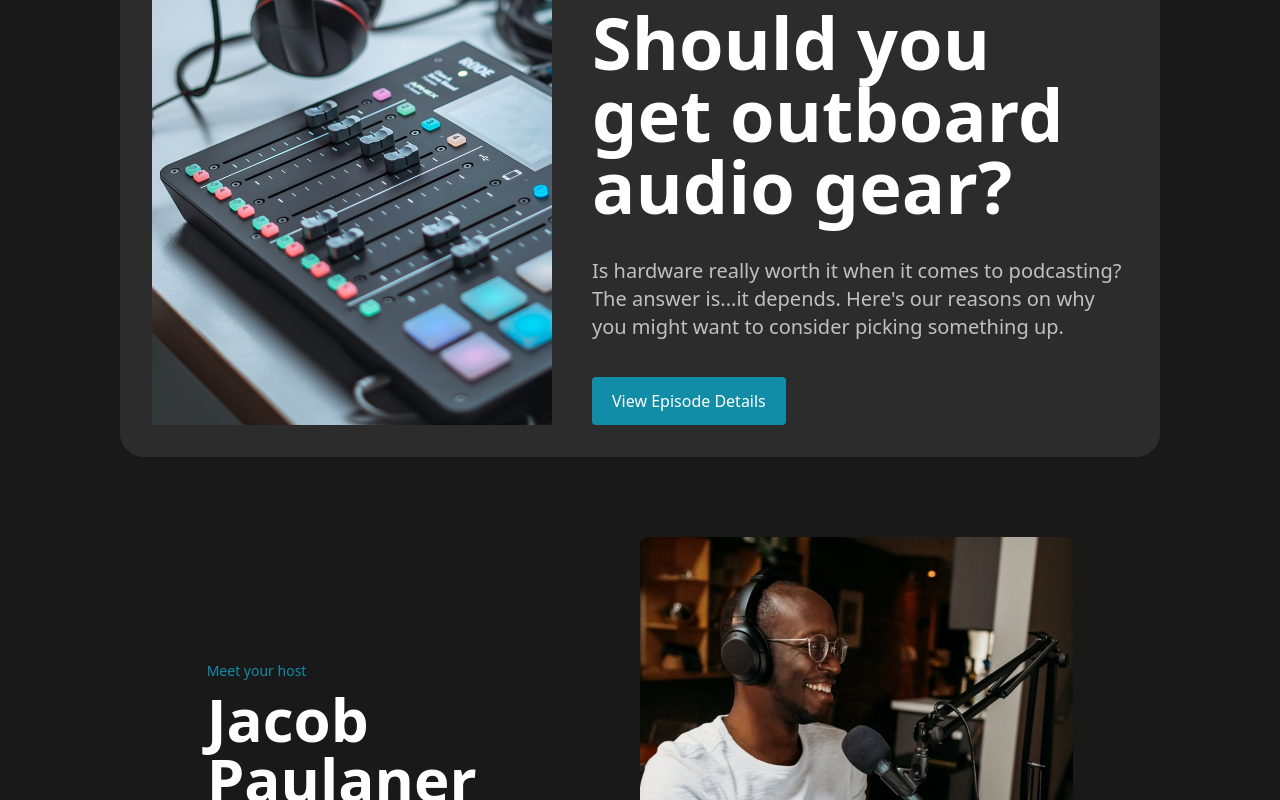
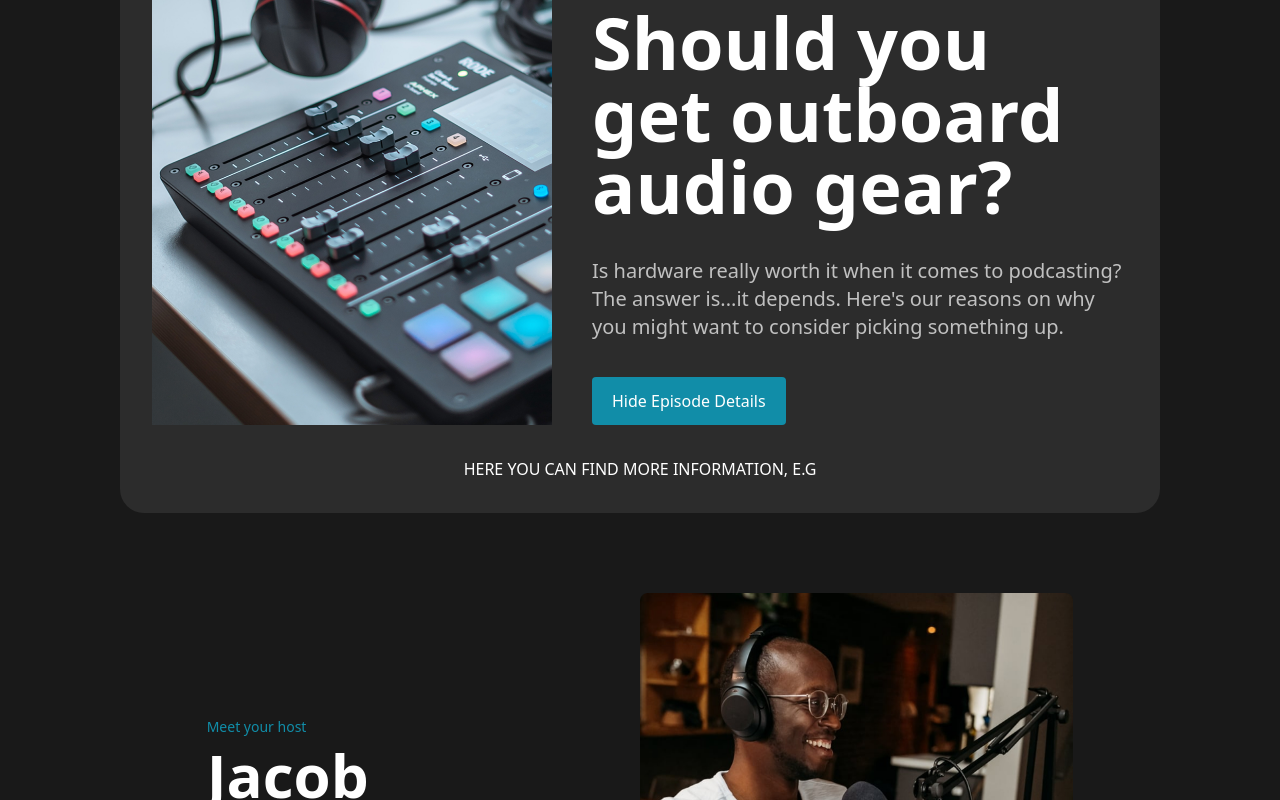
Before and after one commit to yevhenii-kapustian/jestSiteAssignment, a Next.js app: page / in a window 1280 px wide. Both pictures are taken after a click on the button "View Episode Details". Shown: the part 1220-2020 px from the top of the page. Built offline with nearby package versions, Linux system fonts and the light colour scheme.

Commit message:
Added one more integration test

```diff
--- /dev/null
+++ b/src/components/EpisodeItemsDetails/index.tsx
@@ -0,0 +1,9 @@
+const EpisodeItemsDetails = () => {
+    return(
+        <div className="mt-8 text-center">
+            <p className="uppercase">Here you can find more information, e.g</p>
+        </div>
+    )
+}
+
+export default EpisodeItemsDetails
--- a/src/components/LatestEpisodesSection/EpisodeItems/index.tsx
+++ b/src/components/LatestEpisodesSection/EpisodeItems/index.tsx
@@ -1,17 +1,28 @@
 import Image from "next/image"
 import { EpisodesType } from "@/types/episodesType"
 import { buttonStyles } from "@/styles/button"
+import EpisodeItemsDetails from "@/components/EpisodeItemsDetails"
+import { useState } from "react"
 
 const EpisodeItems = ({image, episodeNumber, title, description}: EpisodesType) => {
+    const [isOpen, setIsOpen] = useState<boolean>(false)
+
+    const handleClick = (): void => {
+        setIsOpen(!isOpen)
+    }
+
     return(
-        <div className="max-w-350 p-8 flex bg-[#2C2C2C] rounded-3xl gap-10 max-[759px]:flex-col">
-            <Image data-testid="target-itemImage" className="max-w-100 max-lg:max-w-80 max-[759px]:min-w-full max-[759px]:w-70" src={image} alt={title} width={1000} height={1000}/>
-            <div className="flex flex-col justify-between gap-5">
-                <p className="text-[#118DA8] max-sm:text-[14px]">Episode {episodeNumber}</p>
-                <h5 className="text-7xl font-semibold max-lg:text-5xl max-sm:text-4xl">{title}</h5>
-                <p className="text-xl opacity-70 max-lg:text-[14px]">{description}</p>
-                <button className={buttonStyles}>View Episode Details</button>
+        <div className="max-w-350 p-8 bg-[#2C2C2C] rounded-3xl">
+            <div className="flex gap-10 max-[759px]:flex-col">
+                <Image data-testid="target-itemImage" className="max-w-100 max-lg:max-w-80 max-[759px]:min-w-full max-[759px]:w-70" src={image} alt={title} width={1000} height={1000}/>
+                <div className="flex flex-col justify-between gap-5">
+                    <p className="text-[#118DA8] max-sm:text-[14px]">Episode {episodeNumber}</p>
+                    <h5 className="text-7xl font-semibold max-lg:text-5xl max-sm:text-4xl">{title}</h5>
+                    <p className="text-xl opacity-70 max-lg:text-[14px]">{description}</p>
+                    <button onClick={handleClick} className={buttonStyles}>{isOpen ? "Hide Episode Details" : "View Episode Details"}</button>
+                </div>
             </div>
+            {isOpen && <EpisodeItemsDetails/>}
         </div>
     )
 }
--- a/src/components/LatestEpisodesSection/index.tsx
+++ b/src/components/LatestEpisodesSection/index.tsx
@@ -7,9 +7,9 @@ import { useState } from "react"
 import { buttonStyles } from "@/styles/button"
 
 const LatestEpisodeSection = () => {
-    const [showAll, setShowAll] = useState(false)
+    const [showAll, setShowAll] = useState<boolean>(false)
 
-    const handleClick = () => setShowAll(!showAll)
+    const handleClick = () : void => setShowAll(!showAll)
 
     const showEpisodes = showAll ? episodes : episodes.slice(0, 1)
 
```
Also changed, not shown: 2 other files (tests, documents, lock files or other folders).
